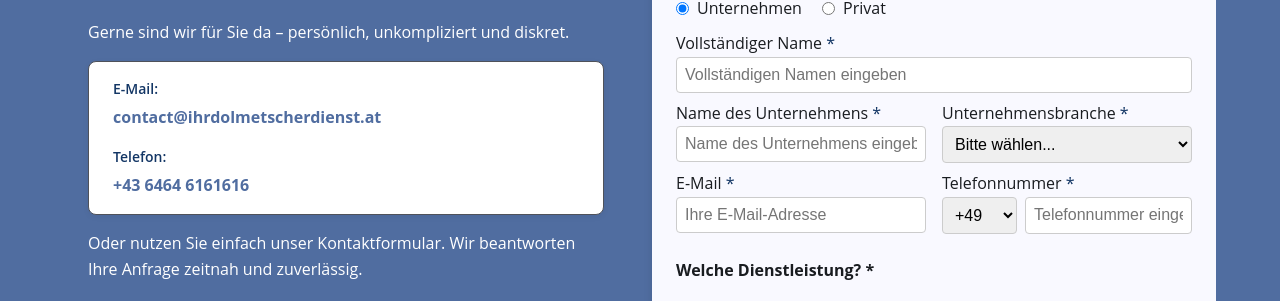
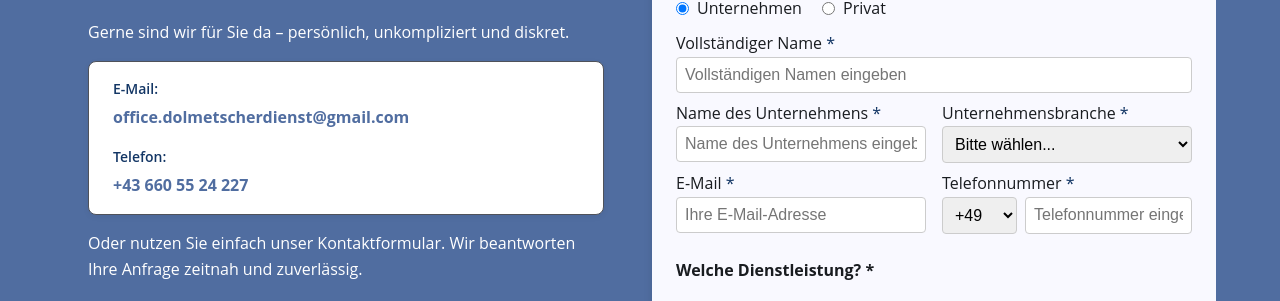
Before and after one commit to msarkaria/IhrDolmetscherdienst, a Jekyll site: the page built from index.html, in a window 1280 px wide and 900 px high, scrolled down 2211 px. Shown: the part 303-604 px from the top of the window. Built offline with Jekyll 4.4.1, drawn with Linux system fonts in a browser that asks for light colours; nearby versions of some CDN libraries.

Commit message:
Fixed emails and contact number

```diff
--- a/de/datenschutz.html
+++ b/de/datenschutz.html
@@ -77,7 +77,7 @@ lang: de
     Enenkelstraße 20<br />
     1160 Wien<br />
     Österreich<br />
-    E-Mail: <a href="mailto:Manbir.Sarkaria2@gmail.com">Manbir.Sarkaria2@gmail.com</a><br />
+    E-Mail: <a href="mailto:office.dolmetscherdienst@gmail.com">office.dolmetscherdienst@gmail.com</a><br />
     Telefon: +43 660 55 24 227
   </p>
 
--- a/de/impressum.html
+++ b/de/impressum.html
@@ -15,7 +15,7 @@ lang: en
   <h2>Kontakt</h2>
   <p>
     Telefon: +43 660 55 24 227<br />
-    E-Mail: <a href="mailto:Manbir.Sarkaria2@gmail.com">Manbir.Sarkaria2@gmail.com</a>
+    E-Mail: <a href="mailto:office.dolmetscherdienst@gmail.com">office.dolmetscherdienst@gmail.com</a>
   </p>
 
   <h2>Umsatzsteuer-Identifikationsnummer (UID)</h2>
--- a/en/datenschutz-en.html
+++ b/en/datenschutz-en.html
@@ -76,7 +76,7 @@ lang: en
     Enenkelstraße 20<br />
     1160 Vienna<br />
     Austria<br />
-    E-Mail: <a href="mailto:Manbir.Sarkaria2@gmail.com">Manbir.Sarkaria2@gmail.com</a><br />
+    E-Mail: <a href="mailto:office.dolmetscherdienst@gmail.com">office.dolmetscherdienst@gmail.com</a><br />
     Telephone: +43 660 55 24 227
   </p>
 
--- a/en/impressum-en.html
+++ b/en/impressum-en.html
@@ -14,7 +14,7 @@ lang: en
     <h2>Contact</h2>
     <p>
         Telephone: +43 660 55 24 227<br />
-        E-Mail: <a href="mailto:Manbir.Sarkaria2@gmail.com">Manbir.Sarkaria2@gmail.com</a>
+        E-Mail: <a href="mailto:office.dolmetscherdienst@gmail.com">office.dolmetscherdienst@gmail.com</a>
     </p>
 
     <h2>VAT Identification Number (UID)</h2>
--- a/en/index-en.html
+++ b/en/index-en.html
@@ -165,11 +165,11 @@ lang: en
           <div class="contact-box">
             <div class="contact-item">
               <span class="contact-label">E-Mail:</span>
-              <a href="mailto:contact@ihrdolmetscherdienst.at" class="contact-value">contact@ihrdolmetscherdienst.at</a>
+              <a href="mailto:contact@ihrdolmetscherdienst.at" class="contact-value">office.dolmetscherdienst@gmail.com</a>
             </div>
             <div class="contact-item">
               <span class="contact-label">Telephone:</span>
-              <a href="tel:+4364646161616" class="contact-value">+43 6464 6161616</a>
+              <a href="tel:+436605524227" class="contact-value">+43 660 55 24 227</a>
             </div>
           </div>
           <p>Or simply use our contact form. We will answer your inquiry promptly and reliably.</p>
--- a/index.html
+++ b/index.html
@@ -168,11 +168,11 @@ lang: de
           <div class="contact-box">
             <div class="contact-item">
               <span class="contact-label">E-Mail:</span>
-              <a href="mailto:contact@ihrdolmetscherdienst.at" class="contact-value">contact@ihrdolmetscherdienst.at</a>
+              <a href="mailto:contact@ihrdolmetscherdienst.at" class="contact-value">office.dolmetscherdienst@gmail.com</a>
             </div>
             <div class="contact-item">
               <span class="contact-label">Telefon:</span>
-              <a href="tel:+4364646161616" class="contact-value">+43 6464 6161616</a>
+              <a href="tel:+436605524227" class="contact-value">+43 660 55 24 227</a>
             </div>
           </div>
           <p>Oder nutzen Sie einfach unser Kontaktformular. Wir beantworten Ihre Anfrage zeitnah und zuverlässig.</p>
```
